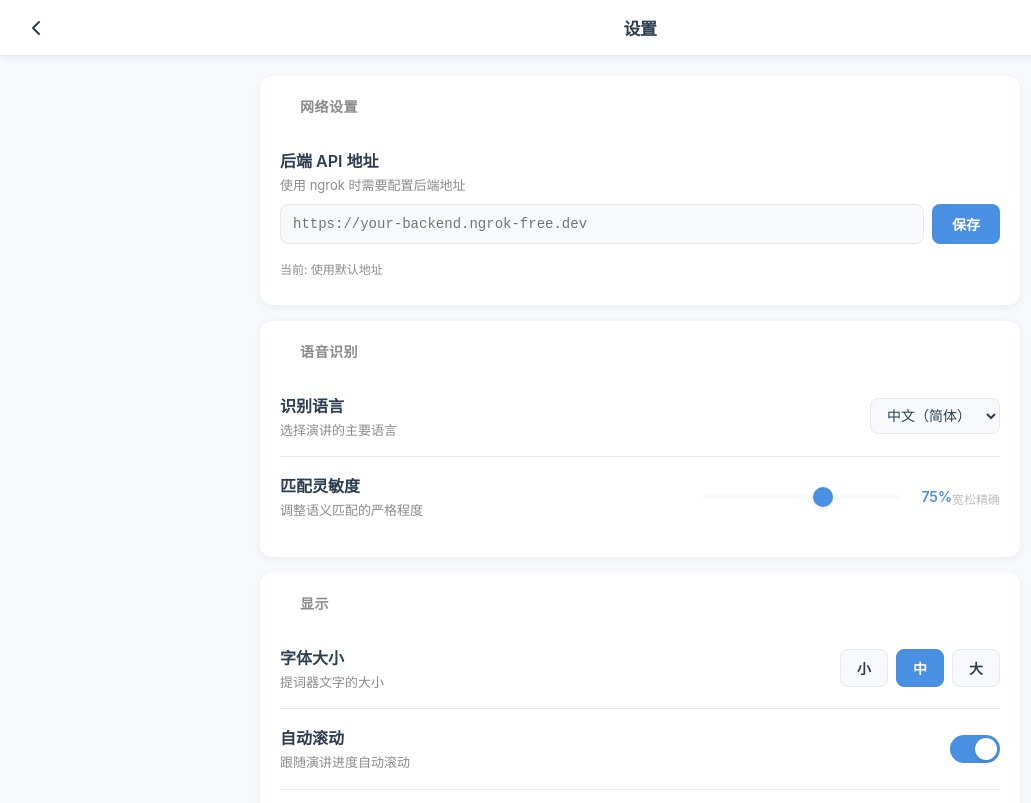
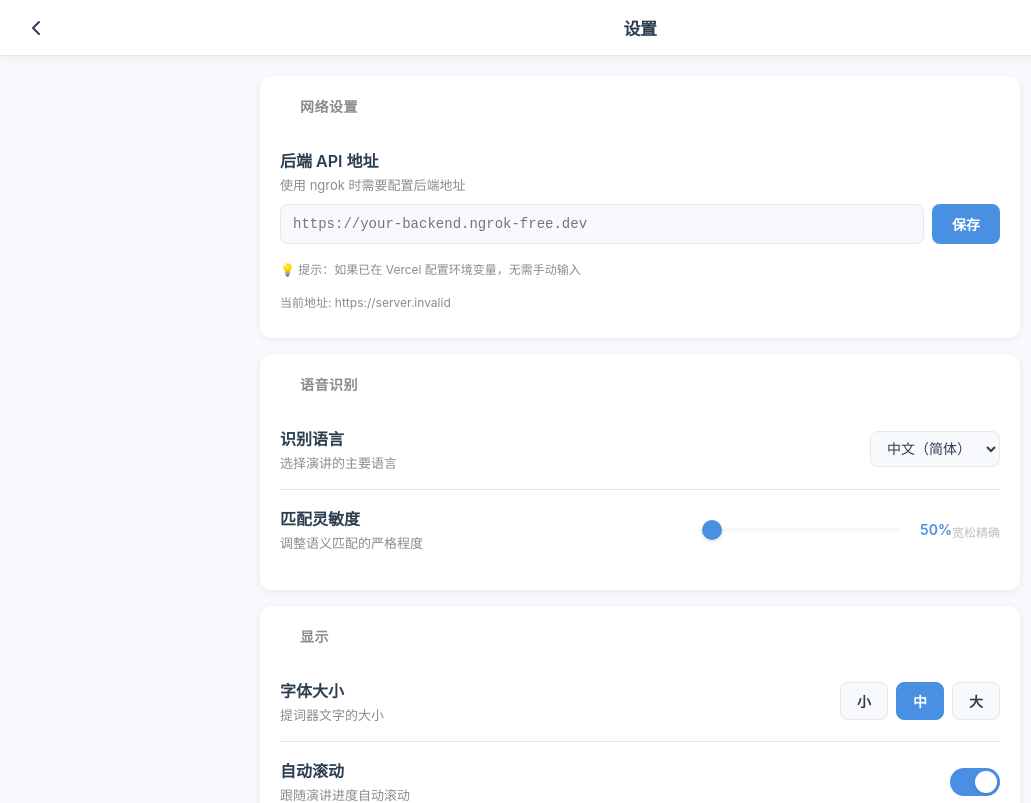
Before and after one commit to zhaorenjie77/smart-teleprompter, a React (Create React App) app in the folder frontend/: page /settings in a window 1280 px wide. Shown: the top 803 px of the page, without its empty margins (0-1031 px from the left). Built offline with nearby package versions, Linux system fonts and the light colour scheme; no server answers.

Commit message:
🐛 修复设置无法保存：从 localStorage 加载设置 + 应用语言配置

```diff
--- a/frontend/src/pages/SettingsPage.js
+++ b/frontend/src/pages/SettingsPage.js
@@ -3,14 +3,38 @@ import PageHeader from '../components/common/PageHeader';
 import './SettingsPage.css';
 
 const SettingsPage = () => {
-  const [settings, setSettings] = useState({
+  // 从 localStorage 加载保存的设置
+  const loadSettings = () => {
+    const defaultSettings = {
       speechLanguage: 'zh-CN',
-    sensitivity: 0.75,
+      sensitivity: 0.5,  // 默认 50%（中等）
       autoScroll: true,
       showProgress: true,
       fontSize: 'medium',
       theme: 'light'
+    };
+
+    const savedSettings = {};
+    Object.keys(defaultSettings).forEach(key => {
+      const saved = localStorage.getItem(`setting_${key}`);
+      if (saved !== null) {
+        // 处理不同类型的值
+        if (key === 'sensitivity') {
+          savedSettings[key] = parseFloat(saved);
+        } else if (key === 'autoScroll' || key === 'showProgress') {
+          savedSettings[key] = saved === 'true';
+        } else {
+          savedSettings[key] = saved;
+        }
+      } else {
+        savedSettings[key] = defaultSettings[key];
+      }
     });
+
+    return savedSettings;
+  };
+
+  const [settings, setSettings] = useState(loadSettings());
 
   const [backendUrl, setBackendUrl] = useState(
     localStorage.getItem('backend_url') || ''
@@ -37,7 +61,7 @@ const SettingsPage = () => {
     if (window.confirm('确定要恢复默认设置吗？')) {
       const defaultSettings = {
         speechLanguage: 'zh-CN',
-        sensitivity: 0.75,
+        sensitivity: 0.5,  // 默认 50%
         autoScroll: true,
         showProgress: true,
         fontSize: 'medium',
@@ -47,6 +71,7 @@ const SettingsPage = () => {
       Object.keys(defaultSettings).forEach(key => {
         localStorage.removeItem(`setting_${key}`);
       });
+      alert('已恢复默认设置！');
     }
   };
 
@@ -79,7 +104,10 @@ const SettingsPage = () => {
             </button>
           </div>
           <p className="backend-hint">
-            当前: {localStorage.getItem('backend_url') || '使用默认地址'}
+            💡 提示：如果已在 Vercel 配置环境变量，无需手动输入
+          </p>
+          <p className="backend-hint">
+            当前地址: {localStorage.getItem('backend_url') || process.env.REACT_APP_BACKEND_URL || '使用默认'}
           </p>
         </section>
 
--- a/frontend/src/pages/TeleprompterPage.js
+++ b/frontend/src/pages/TeleprompterPage.js
@@ -105,7 +105,11 @@ const TeleprompterPage = ({ segments: initialSegments }) => {
       recognition.current = new SpeechRecognition();
       recognition.current.continuous = true;
       recognition.current.interimResults = false;
-      recognition.current.lang = 'zh-CN';
+
+      // 从设置中读取语言配置
+      const savedLang = localStorage.getItem('setting_speechLanguage') || 'zh-CN';
+      recognition.current.lang = savedLang;
+      console.log('🌍 语音识别语言:', savedLang);
 
       recognition.current.onresult = (event) => {
         const last = event.results.length - 1;
```
Lines whose indentation alone changed are shown as unchanged.
